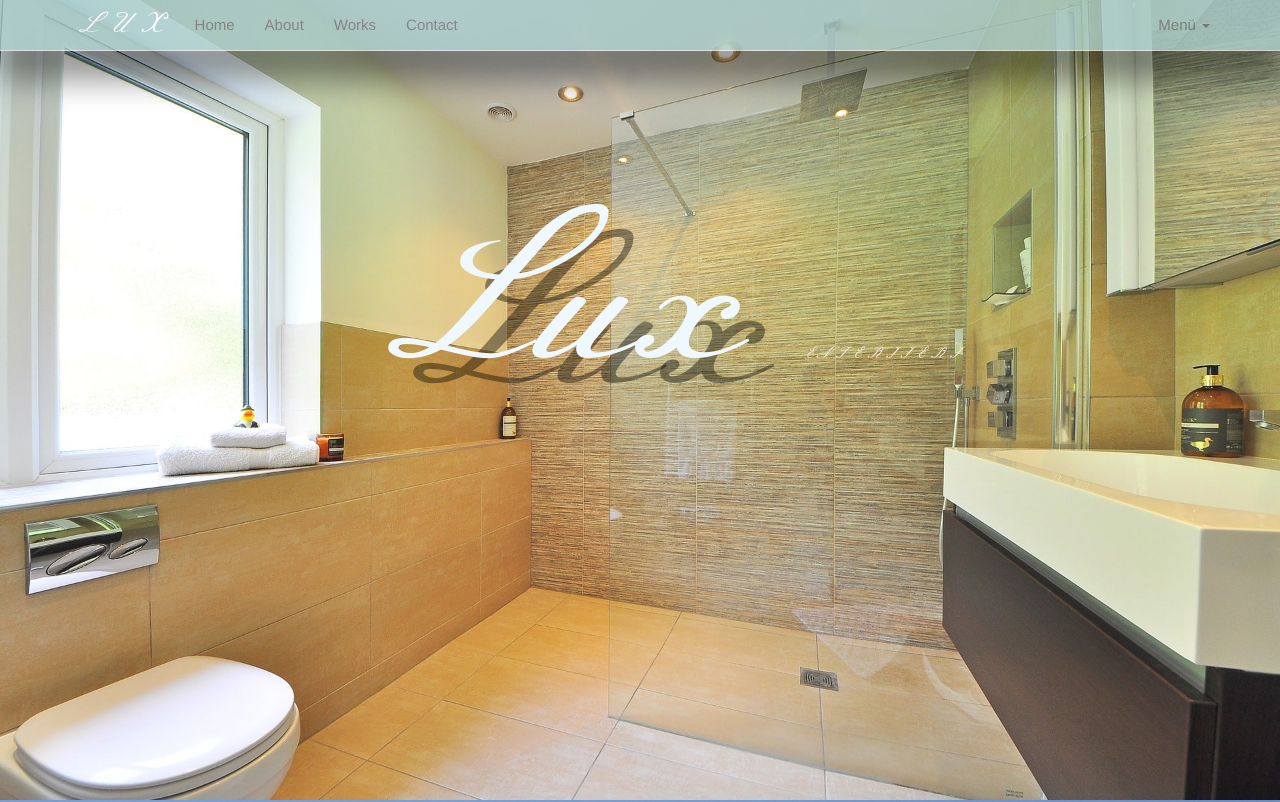
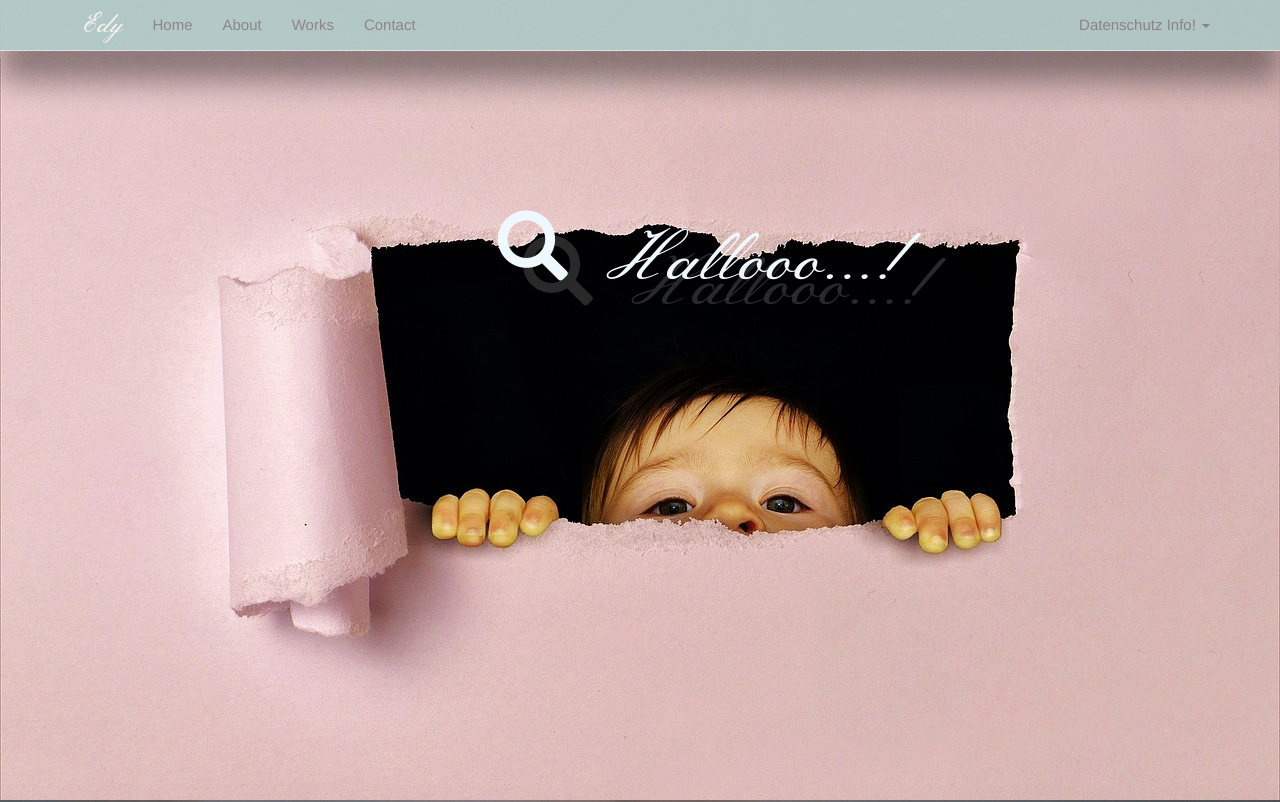
Before and after one commit to eDin2/1st-Bootstrap-OnePage-, a plain HTML site: page index.html in a window 1280 px wide. Shown: the top 802 px of the page. Drawn offline with nearby package versions, Linux system fonts and the light colour scheme; files whose address does not match are found by name.

Commit message:
update 02.08.2019
Biler wurden ersetzt und paar texte asugebessert, kann sich naturlich alles noch andern!

```diff
--- a/css/myStyle.css
+++ b/css/myStyle.css
@@ -104,7 +104,7 @@ body {
     min-height: 100%;
     overflow: hidden;
     /* damit die scroll leiste verschwindet */
-    background: url(../img/bathroom_2.jpg) no-repeat center;
+    background: url(../img/unerfahren-min.jpg) no-repeat center;
     background-size: cover;
     background-attachment: fixed;
 }
@@ -112,11 +112,12 @@ body {
 .section-home h1 {
     font-family: 'Meie Script';
     margin-top: 5px;
-    font-size: 15em;
+    font-size: 5em;
     color: aliceblue;
-    text-shadow: 25px 25px 0 rgba(0, 0, 0, 0.4);
+    text-shadow: 25px 25px 0 rgba(105, 102, 102, 0.4);
     text-align: center;
-    padding-top: 150px;
+    padding-top: 170px;
+    padding-left: 115px;
 }
 
 .page-header {
@@ -149,7 +150,7 @@ body {
     overflow: hidden;
     /* damit die scroll leiste verschwindet */
     padding-top: 50px;
-    background: url(../img/pool.jpg) no-repeat center;
+    background: url(../img/auf_dem_trockenen-min.jpg) no-repeat center;
     background-size: cover;
     box-shadow: 0 30px 30px rgba(0, 0, 0, 0.5);
 }
@@ -179,7 +180,7 @@ body {
 
 .section-works h2 {
     font-family: 'Meie Script';
-    margin-top: 43px;
+    margin-top: 0;
     margin-bottom: 80px;
     font-size: 5em;
     color: aliceblue;
--- a/index.html
+++ b/index.html
@@ -71,7 +71,7 @@
             <span class="icon-bar"></span>
             <span class="icon-bar"></span>
           </button>
-          <a class="navbar-brand" href="#">LUX</a> <!-- hier konnte auch ein Logo sein (Favicon) -->
+          <a class="navbar-brand" href="#">Edy</a> <!-- hier konnte auch ein Logo sein (Favicon) -->
         </div>
 
 
@@ -90,9 +90,9 @@
           <ul class="nav navbar-nav navbar-right">
             <li class="dropdown">
               <a href="#" class="dropdown-toggle" data-toggle="dropdown" role="button" aria-haspopup="true"
-                aria-expanded="false">Menü <span class="caret"></span></a>
+                aria-expanded="false">Datenschutz Info! <span class="caret"></span></a>
               <ul class="dropdown-menu">
-                <li><a href="#">Aktion</a></li>
+                <li><a href="#">Impressum</a></li>
                 <li><a href="#">Andere Aktion</a></li>
                 <li><a href="#">Irgendwas anderes</a></li>
                 <li role="separator" class="divider"></li>
@@ -113,7 +113,8 @@
 
   <section id="home" class="section-home">
     <div class="page-header">
-      <h1>Lux <small>ENTERIJERI</small> </h1>
+      <h1> <span class="glyphicon glyphicon-search" aria-hidden="true"></span>
+        Hallooo...!</h1>
     </div>
   </section>
 
```
Also changed, not shown: img/auf_dem_trockenen-min.jpg (added), img/die_ideee-min.jpg (added), img/schneke-min.jpg (added), img/unerfahren-min.jpg (added).
